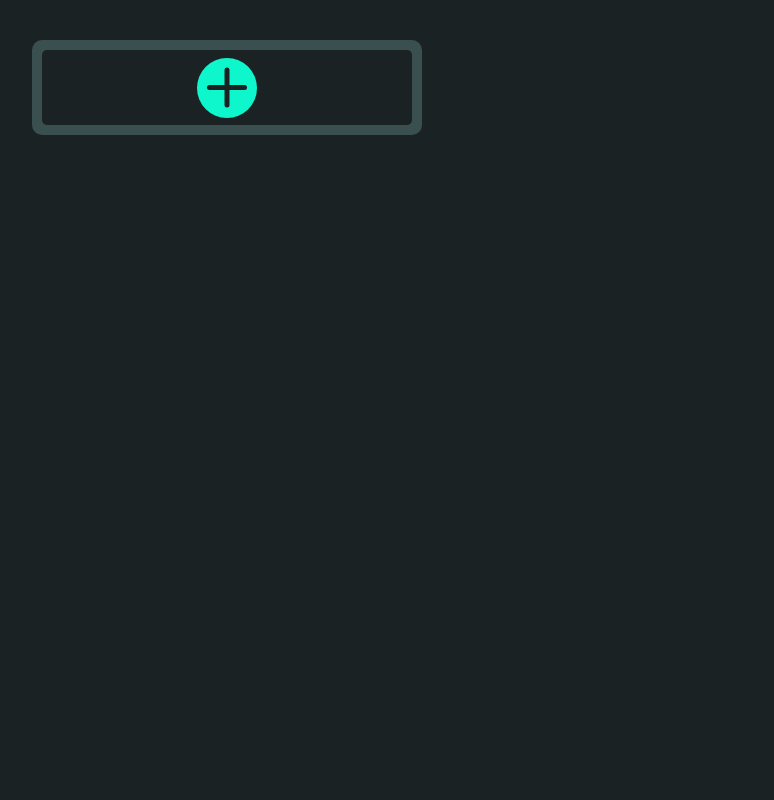
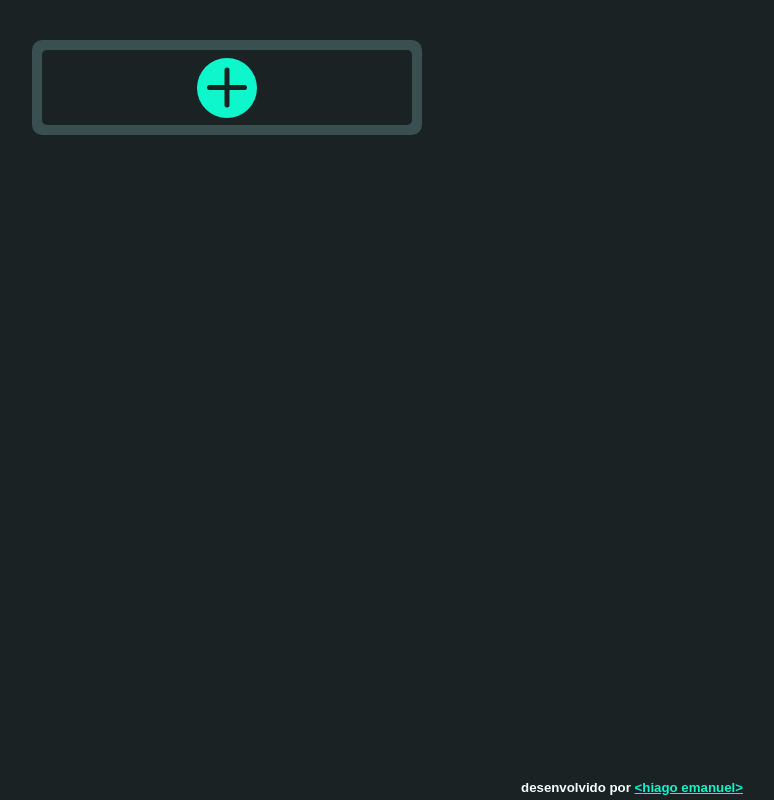
Before and after one commit to hiagoemanuel/simple-to-do, a React (Vite) app: page / in a window 1280 px wide. Shown: the whole page, without its empty margins (8-782 px from the left). Built offline with nearby package versions, Linux system fonts and the light colour scheme; a web font is replaced by a local one.

Commit message:
feat: footer

```diff
--- a/src/App.tsx
+++ b/src/App.tsx
@@ -6,7 +6,7 @@ import { AddButton } from './components/AddButton'
 import { ModalForm } from './components/ModalForm'
 import { TaskList } from './components/TaskList'
 
-import { MainContainer } from './style/main'
+import { MainContainer, TaskListContainer, Footer } from './style/main'
 
 function App() {
   const [modalIsOpen, setModalIsOpen] = useState<boolean>(false)
@@ -39,16 +39,21 @@ function App() {
 
   return (
     <MainContainer>
+      <TaskListContainer>
         {
           taskList.map((list, index) => (
             <TaskList list={list} key={index} />
           ))
         }
         <AddButton openModal={setModalIsOpen} />
+      </TaskListContainer>
       <ModalForm title={'Criar Lista'} isOpen={modalIsOpen} closeModal={setModalIsOpen} action={(event) => setList(event)} >
         <input type="text" name="ListName" placeholder="Insira o nome *" />
         <input type="submit" value="Criar" />
       </ModalForm>
+      <Footer>
+        <h5>desenvolvido por <a href="/">{'<'}hiago emanuel{'>'}</a></h5>
+      </Footer>
     </MainContainer>
   )
 }
--- a/src/style/main.ts
+++ b/src/style/main.ts
@@ -2,7 +2,14 @@ import styled from "styled-components";
 
 export const MainContainer = styled.main`
     width: 100%;
-    min-height: 100vh;
+    height: 100vh;
+
+    display: flex;
+    flex-direction: column;
+    justify-content: space-between;
+`
+
+export const TaskListContainer = styled.div`
     padding: 40px;
 
     position: relative;
@@ -12,6 +19,13 @@ export const MainContainer = styled.main`
     gap: 30px;
 
     justify-content: start;
+`
 
-    background-color: var(--primary-color);
+export const Footer = styled.footer`
+    width: 100%;
+    padding: 5px;
+
+    text-align: center;
+
+    a { color: var(--tertiary-color); }
 `
--- a/src/style/reset.css
+++ b/src/style/reset.css
@@ -5,6 +5,12 @@
 
     font-family: var(--primary-font);
     color: var(--quartenary-color)
+}
+
+body {
+    width: 100%;
+    height: 100%;
+    background-color: var(--primary-color);
 }
 
 button {
```
Lines whose indentation alone changed are shown as unchanged.
